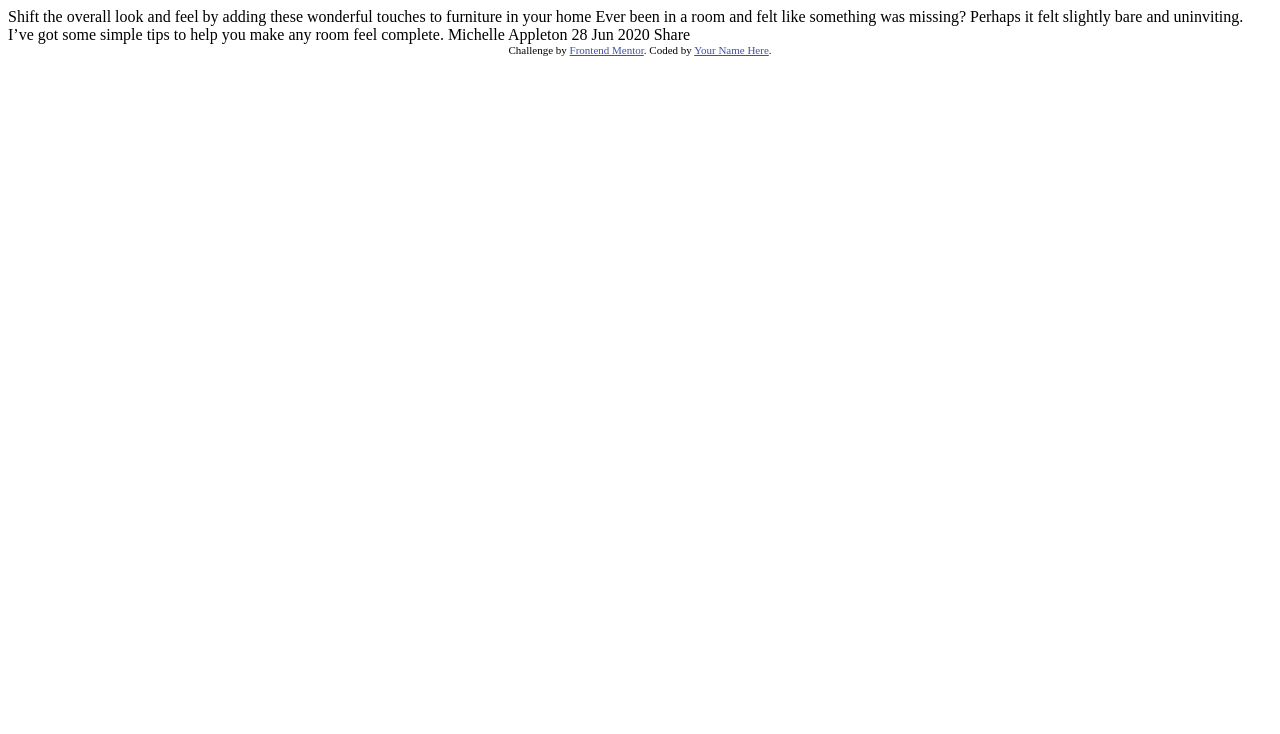
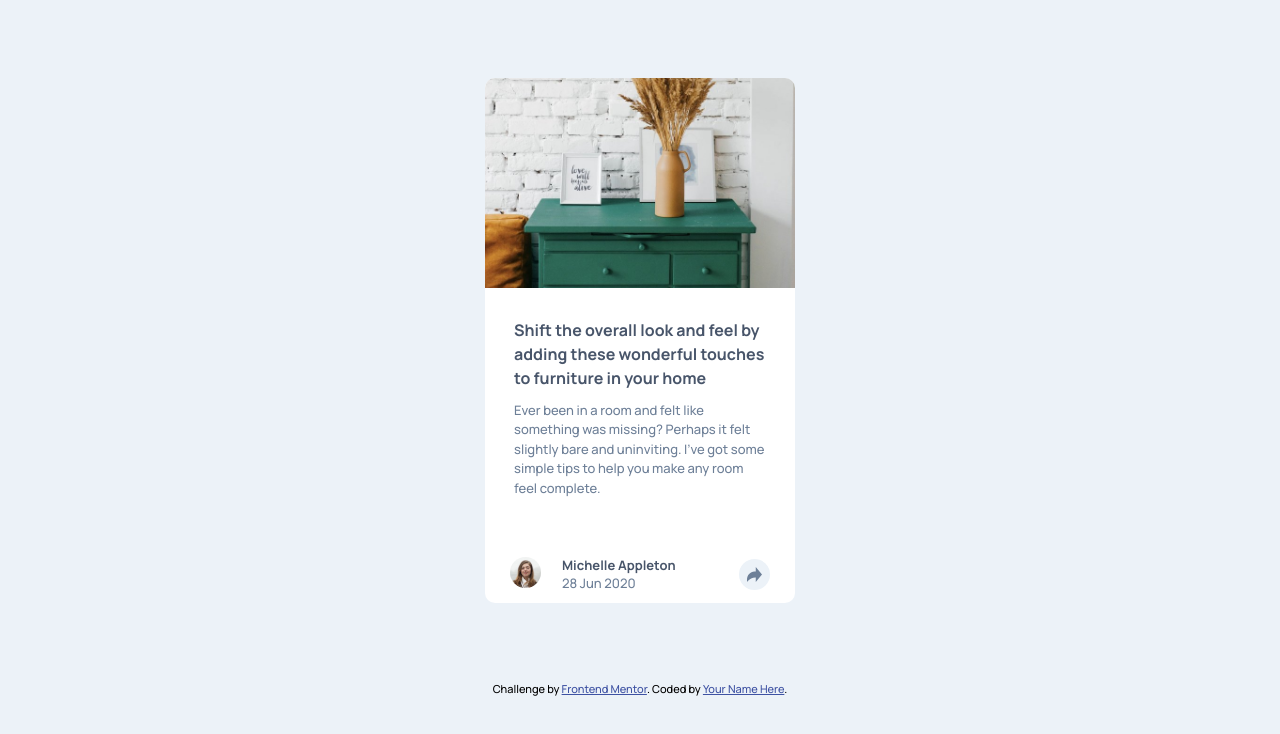
Before and after one commit to rox-io/article-preview-component, a plain HTML site: page index.html in a window 1280 px wide. Drawn offline with Linux system fonts and the light colour scheme.

Commit message:
Added style.css

```diff
--- a/index.html
+++ b/index.html
@@ -5,6 +5,10 @@
   <meta name="viewport" content="width=device-width, initial-scale=1.0"> <!-- displays site properly based on user's device -->
 
   <link rel="icon" type="image/png" sizes="32x32" href="./images/favicon-32x32.png">
+  <link rel="stylesheet" href="style.css">
+  <link rel="preconnect" href="https://fonts.googleapis.com">
+  <link rel="preconnect" href="https://fonts.gstatic.com" crossorigin>
+  <link href="https://fonts.googleapis.com/css2?family=Manrope:wght@500;700&display=swap" rel="stylesheet">
 
   <title>Frontend Mentor | Article preview component</title>
 
@@ -15,22 +19,69 @@
   </style>
 </head>
 <body>
+  <main>
+    <div id="main">
+      <div id="image-section">
 
+      </div>
+      <div id="text-section">
+        <h1>
           Shift the overall look and feel by adding these wonderful
           touches to furniture in your home
-
+        </h1>
+        <p>
           Ever been in a room and felt like something was missing? Perhaps
           it felt slightly bare and uninviting. I’ve got some simple tips
           to help you make any room feel complete.
-
+        </p>
+      </div>
+      <div id="share-section">
+        <div class="author-details">
+          <div class="share-author-img">
+            <img src="images/avatar-michelle.jpg" alt="picture of michelle">
+          </div>
+          <div class="share-author">
+            <p class="author-name">
               Michelle Appleton
+            </p>
+            <p class="article-date">
               28 Jun 2020
-
-  Share
-
+            </p>
+          </div>
+          <div class="share-icon">
+            <img src="images/icon-share.svg" alt="grey arrow pointing right">
+          </div>
+        </div>
+        <div class="social-links-container toggle-active">
+          <div class="social-details-container">
+            <div class="share-name">
+              <p>SHARE</p>
+            </div>
+            <div class="links-container">
+              <div class="links">
+                <img src="images/icon-facebook.svg" alt="">
+              </div>
+              <div class="links">
+                <img src="images/icon-twitter.svg" alt="">
+              </div>
+              <div class="links">
+                <img src="images/icon-pinterest.svg" alt="">
+              </div>
+            </div>
+            <div class="share-icon share-arrow">
+              <img src="images/icon-share.svg" alt="grey arrow pointing right">
+            </div>
+          </div>
+        </div>
+      </div>
+    </div>
+  </main>
+  <footer>
     <div class="attribution">
       Challenge by <a href="https://www.frontendmentor.io?ref=challenge" target="_blank">Frontend Mentor</a>.
       Coded by <a href="#">Your Name Here</a>.
     </div>
+  </footer>
+  <script src="script.js"></script>
 </body>
 </html>
--- /dev/null
+++ b/style.css
@@ -0,0 +1,142 @@
+body {
+    margin: 0;
+    background-color: hsl(210, 46%, 95%);
+    display: flex;
+    flex-direction: column;
+    align-items: center;
+    font-size: 13px;
+    font-family: 'Manrope', sans-serif;
+}
+
+#main {
+ /*   display: flex;
+    flex-direction: column;
+    align-items: center;*/
+    display: grid;
+    grid-template-columns: 1fr;
+    grid-template-rows: 1fr 1fr 1fr 1fr;
+    width: 310px;
+    height: 525px;
+    background-color: white;
+    border-radius: 10px;
+    margin: 6em 0;
+}
+
+#image-section {
+    background-image: url(images/drawers.jpg);
+    background-size: cover;
+    background-repeat: no-repeat;
+    width: 310px;
+    height: 210px;
+    border-radius: 10px 10px 0 0;
+}
+
+#image-section img{
+    width: 100%;
+}
+
+h1 {
+    color: hsl(217, 19%, 35%);
+    font-size: 16px;
+    font-weight: bold;
+    line-height: 1.5em;
+    margin-top: 30px;
+}
+
+#text-section {
+    padding: 0 29px;
+}
+
+#text-section p {
+    color: hsl(214, 17%, 51%);
+    margin-top: 0;
+    line-height: 1.5em;
+}
+
+div.author-details {
+    display: grid;
+    grid-template-columns: 1fr 3fr 1fr;
+    align-items: center;
+    margin-top: 30px;
+    padding: 15px 25px;
+}
+
+.share-author p {
+    margin-top: 0;
+    margin-bottom: 0;
+}
+
+.share-author .author-name {
+    color: hsl(217, 19%, 35%);
+    font-weight: 700;
+}
+
+.share-author .article-date{
+    color: hsl(214, 17%, 51%);
+}
+
+.share-author-img img {
+    width: 60%;
+    border-radius: 50%;
+}
+
+.share-icon {
+    display: flex;
+    justify-self: flex-end;
+    width: 15px;
+    height: 15px;
+    background: hsl(210, 46%, 95%) no-repeat;
+    padding: 8px;
+    border-radius: 50%;
+}
+.share-icon img {
+    width: 100%;
+}
+
+/*ACTIVE SOCIAL LINKS*/
+
+.social-links-container {
+    background-color: hsl(217, 19%, 35%);
+    width: 310px;
+    padding: 10px 20px;
+    border-radius: 0 0 10px 10px;
+    box-sizing: border-box;
+    margin-top: 30px;
+}
+
+.social-details-container {
+    display: grid;
+    grid-template-columns: 1fr 3fr 1fr;
+    align-items: center;
+    color: hsl(214, 17%, 51%);
+}
+
+.social-details-container p {
+    font-weight: 700;
+    letter-spacing: 3px;
+    padding-right: 8px;
+}
+
+div.links-container {
+    display: flex;
+    align-items: center;
+}
+
+div.links {
+    padding: 0 8px;
+}
+
+div.share-arrow {
+    background: hsl(214, 17%, 51%) no-repeat;
+}
+
+ div.share-arrow img{
+     filter: brightness(3);
+     width: 100%;
+ }
+
+ /*JAVASCRIPT CLASS SELECTOR*/
+
+ div.toggle-active, .inactive-links {
+     display: none;
+ }
```
Lines whose indentation alone changed are shown as unchanged.
